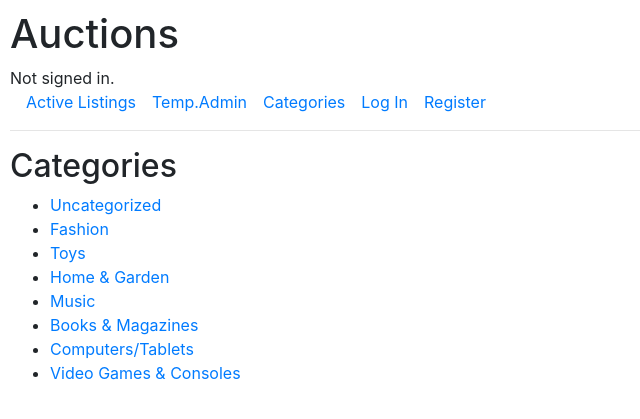
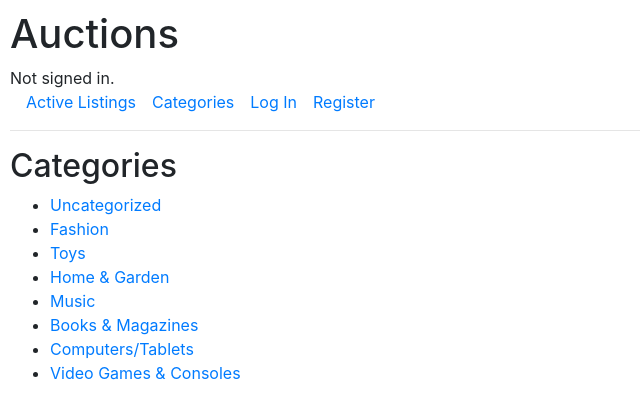
Before and after one commit to HansJP96/Project2Django, a Django app: page /categories in a window 1280 px wide. Shown: the top 419 px of the page, without its empty margins (0-640 px from the left). Run offline with Django 3.2, Linux system fonts and the light colour scheme; parts of the project's set-up code (start-up, migrations or seed data) failed here and were passed over; some libraries are stand-ins or nearby versions.

Commit message:
Se elimina link hacia Admin

```diff
--- a/commerce/auctions/forms.py
+++ b/commerce/auctions/forms.py
@@ -37,7 +37,7 @@ class ResponseCommentForm(forms.Form):
 
 class NewAuctionListingForm(forms.ModelForm):
     title = forms.CharField(max_length=100, widget=forms.TextInput)
-    description = forms.CharField(max_length=256, widget=forms.Textarea(
+    description = forms.CharField(max_length=512, widget=forms.Textarea(
         attrs={'placeholder': 'Add your description...', 'cols': 100, 'rows': 5, 'maxlength': '512'}))
     photo = forms.CharField(label="Photo link", required=False, widget=forms.TextInput)
     seller_user_id = forms.CharField(widget=forms.HiddenInput())
--- a/commerce/auctions/templates/auctions/layout.html
+++ b/commerce/auctions/templates/auctions/layout.html
@@ -24,9 +24,6 @@
         <ul class="nav">
             <li class="nav-item">
                 <a class="nav-link" href="{% url 'index' %}">Active Listings</a>
-            </li>
-            <li class="nav-item">
-                <a class="nav-link" href="/admin">Temp.Admin</a>
             </li>
             <li class="nav-item">
                 <a class="nav-link" href="{% url 'category_list' %}">Categories</a>
```
Also changed, not shown: commerce/db.sqlite3.
